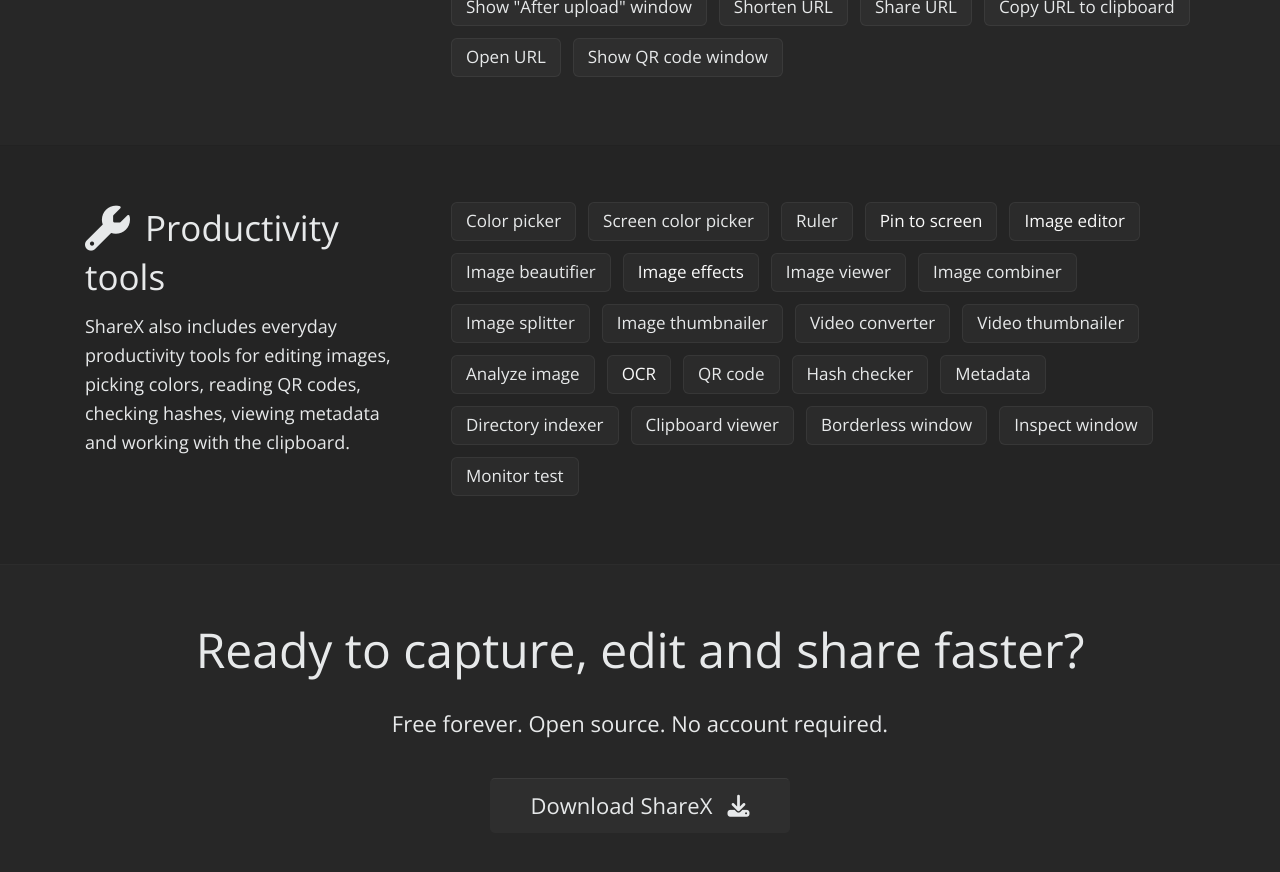
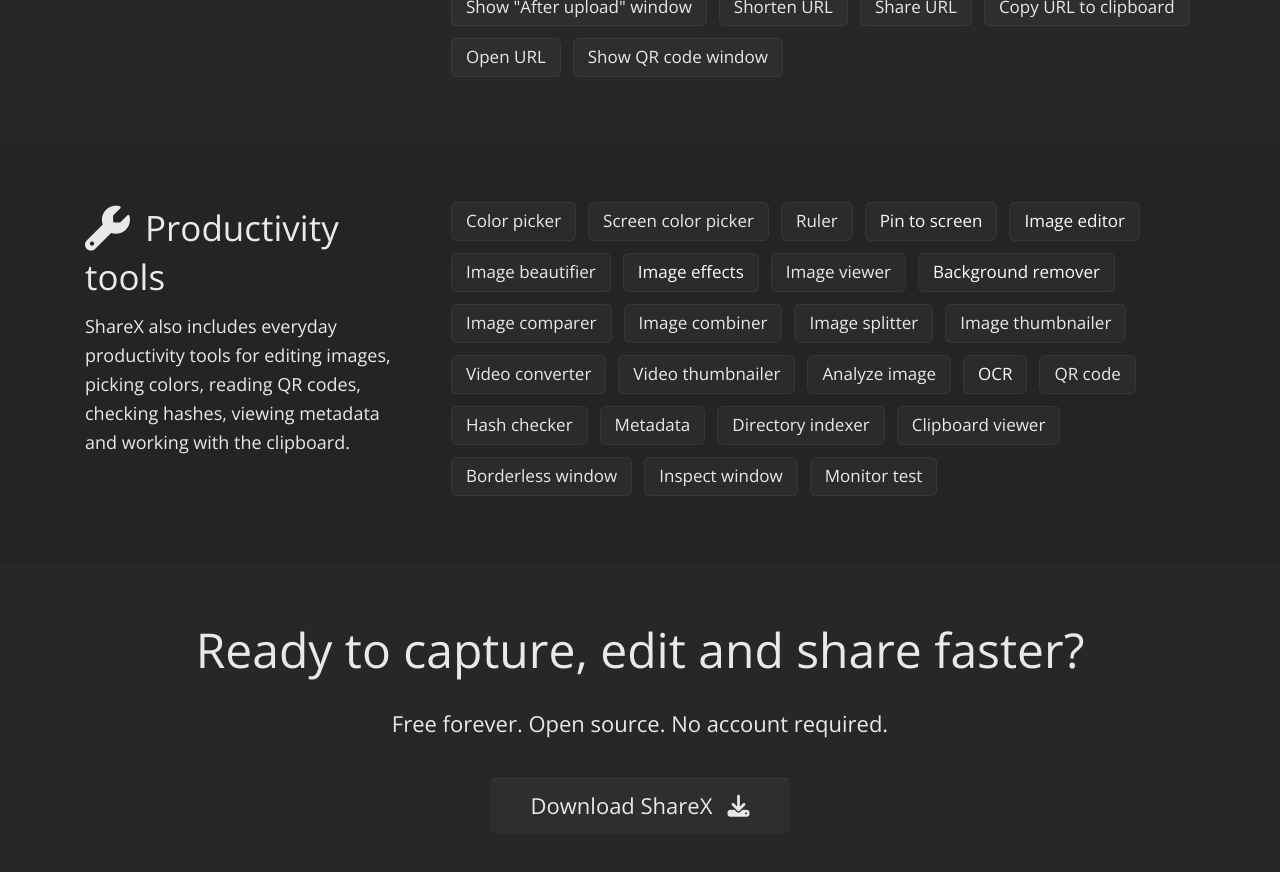
Before and after one commit to ShareX/sharex.github.io, a Jekyll site: the page built from index.html, in a window 1280 px wide and 900 px high, scrolled down 4109 px. Shown: the top 872 px of the window. Built offline with Jekyll 4.4.1, drawn with Linux system fonts in a browser that asks for light colours; some web fonts are replaced.

Commit message:
Update index.html

```diff
--- a/index.html
+++ b/index.html
@@ -289,6 +289,8 @@
                     <div class="col-sm-3">Image beautifier</div>
                     <div class="col-sm-3"><a href="/image-effects">Image effects</a></div>
                     <div class="col-sm-3">Image viewer</div>
+                    <div class="col-sm-3"><a href="/docs/background-remover">Background remover</a></div>
+                    <div class="col-sm-3">Image comparer</div>
                     <div class="col-sm-3">Image combiner</div>
                     <div class="col-sm-3">Image splitter</div>
                     <div class="col-sm-3">Image thumbnailer</div>
```
